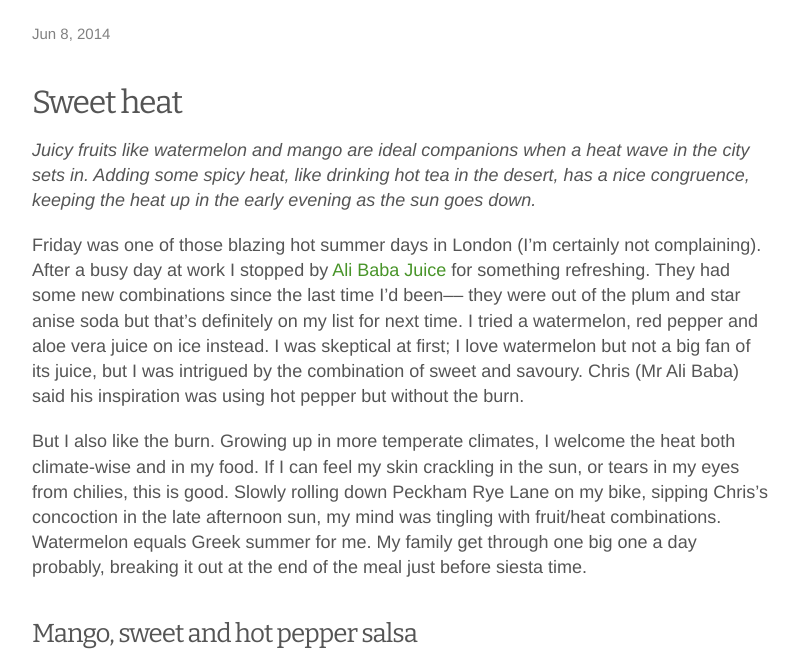
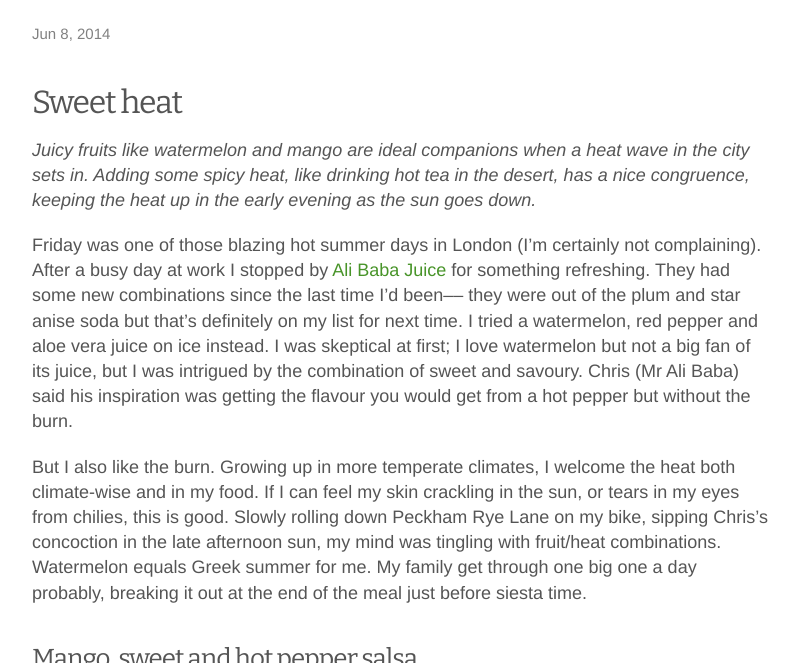
Before and after one commit to eleniharlan/elenijr.net, a Jekyll site: the page built from _posts/post/2014-06-08-sweet-heat.md, in a window 1280 px wide and 900 px high, scrolled down 579 px, cut to the strip 0-663 px from the top of the window. Shown: the whole strip, without its empty margins (238-1037 px from the left). Built offline with Jekyll 4.4.1, drawn with Linux system fonts in a browser that asks for light colours; comment, search, counter and statistics services are not loaded.

Commit message:
Updated 2014-06-08-sweet-heat.md

```diff
--- a/_posts/post/2014-06-08-sweet-heat.md
+++ b/_posts/post/2014-06-08-sweet-heat.md
@@ -13,7 +13,7 @@ flickr: ""
 
 _Juicy fruits like watermelon and mango are ideal companions when a heat wave in the city sets in. Adding some spicy heat, like drinking hot tea in the desert, has a nice congruence, keeping the heat up in the early evening as the sun goes down._
 
-Friday was one of those blazing hot summer days in London (I'm certainly not complaining). After a busy day at work I stopped by [Ali Baba Juice](http://alibabajuice.tumblr.com/) for something refreshing. They had some new combinations since the last time I'd been–– they were out of the plum and star anise soda but that's definitely on my list for next time. I tried a watermelon, red pepper and aloe vera juice on ice instead. I was skeptical at first; I love watermelon but not a big fan of its juice, but I was intrigued by the combination of sweet and savoury. Chris (Mr Ali Baba) said his inspiration was using hot pepper but without the burn.
+Friday was one of those blazing hot summer days in London (I'm certainly not complaining). After a busy day at work I stopped by [Ali Baba Juice](http://alibabajuice.tumblr.com/) for something refreshing. They had some new combinations since the last time I'd been–– they were out of the plum and star anise soda but that's definitely on my list for next time. I tried a watermelon, red pepper and aloe vera juice on ice instead. I was skeptical at first; I love watermelon but not a big fan of its juice, but I was intrigued by the combination of sweet and savoury. Chris (Mr Ali Baba) said his inspiration was getting the flavour you would get from a hot pepper but without the burn.
 
 But I also like the burn. Growing up in more temperate climates, I welcome the heat both climate-wise and in my food. If I can feel my skin crackling in the sun, or tears in my eyes from chilies, this is good. Slowly rolling down Peckham Rye Lane on my bike, sipping Chris's concoction in the late afternoon sun, my mind was tingling with fruit/heat combinations. Watermelon equals Greek summer for me. My family get through one big one a day probably, breaking it out at the end of the meal just before siesta time.
 
```
